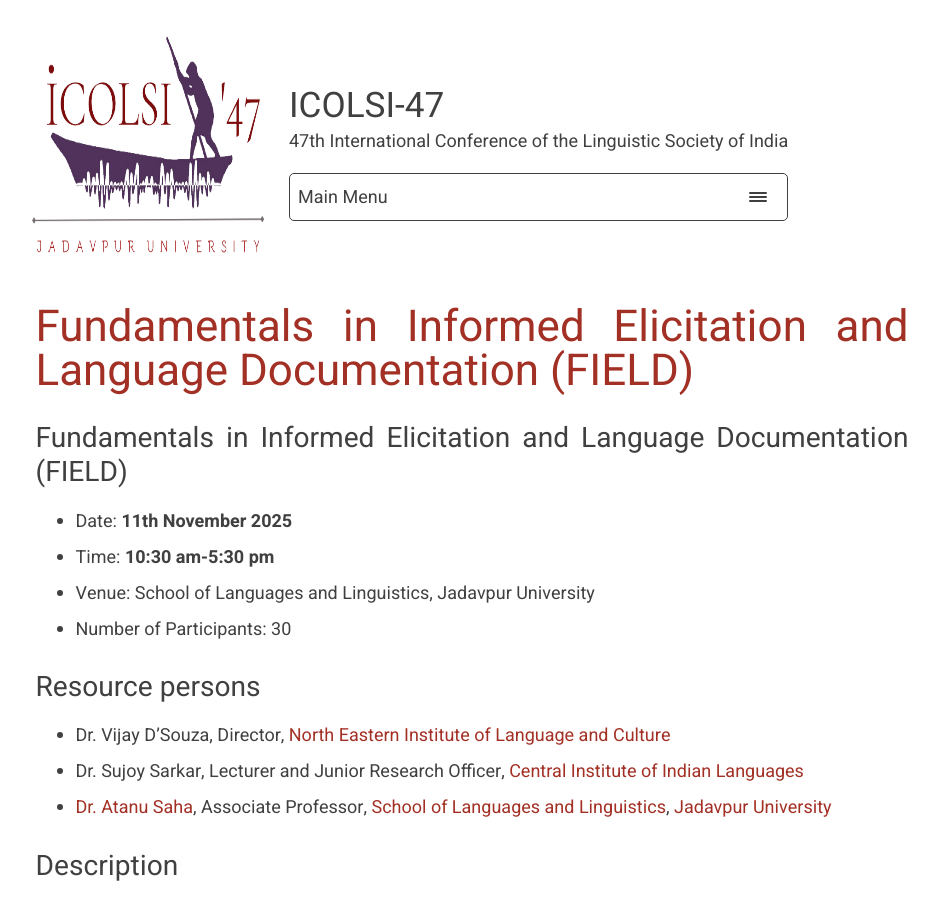
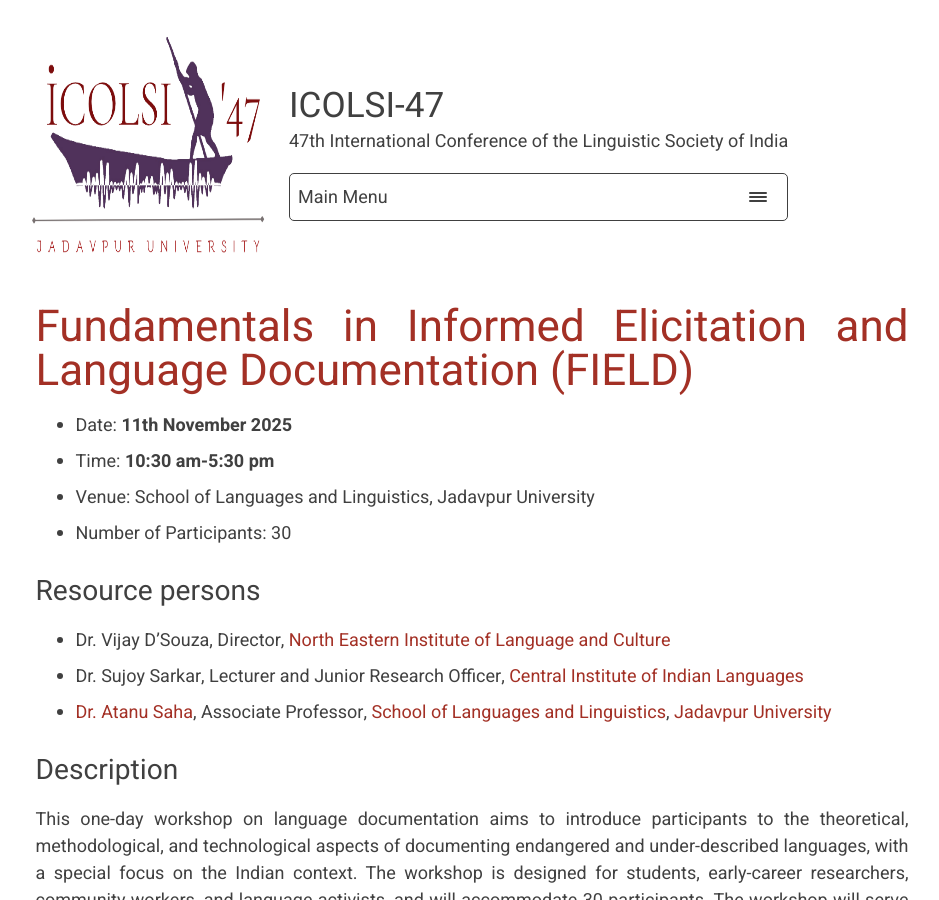
Before and after one commit to icolsi47/icolsi47.github.io, a Jekyll site: the page built from field.md, in a window 1280 px wide and 900 px high. Shown: the whole window, without its empty margins (168-1107 px from the left). Built offline with Jekyll 4.4.1, drawn with Linux system fonts in a browser that asks for light colours; our own code applies the rules of GitHub Pages for plain Markdown files.

```diff
--- a/field.md
+++ b/field.md
@@ -1,8 +1,7 @@
 ---
-title:
+title: Fundamentals in Informed Elicitation and Language Documentation (FIELD)
 comments: false
 ---
-## Fundamentals in Informed Elicitation and Language Documentation (FIELD)
 
 - Date: **11th November 2025**
 - Time: **10:30 am-5:30 pm**
```
